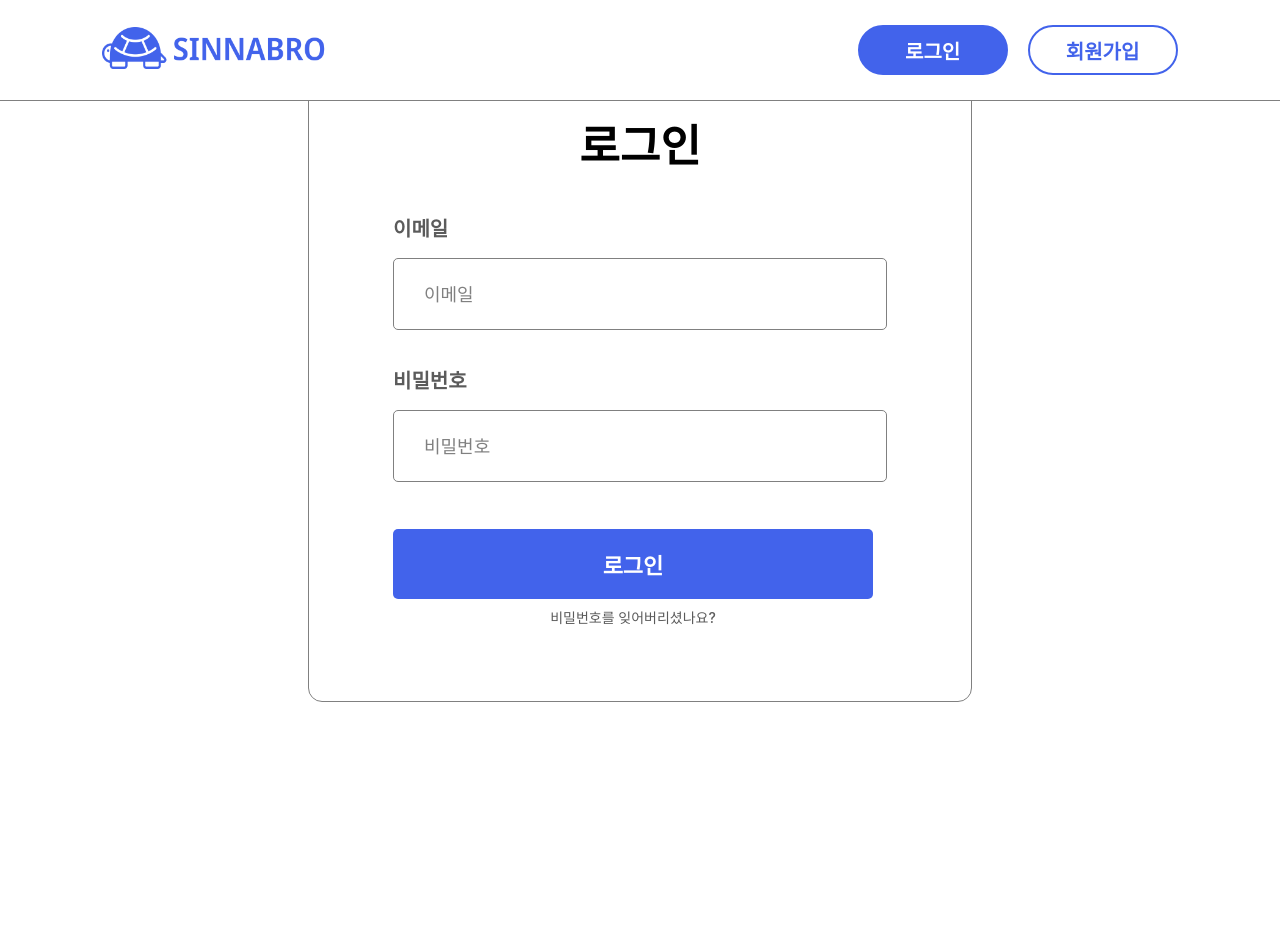
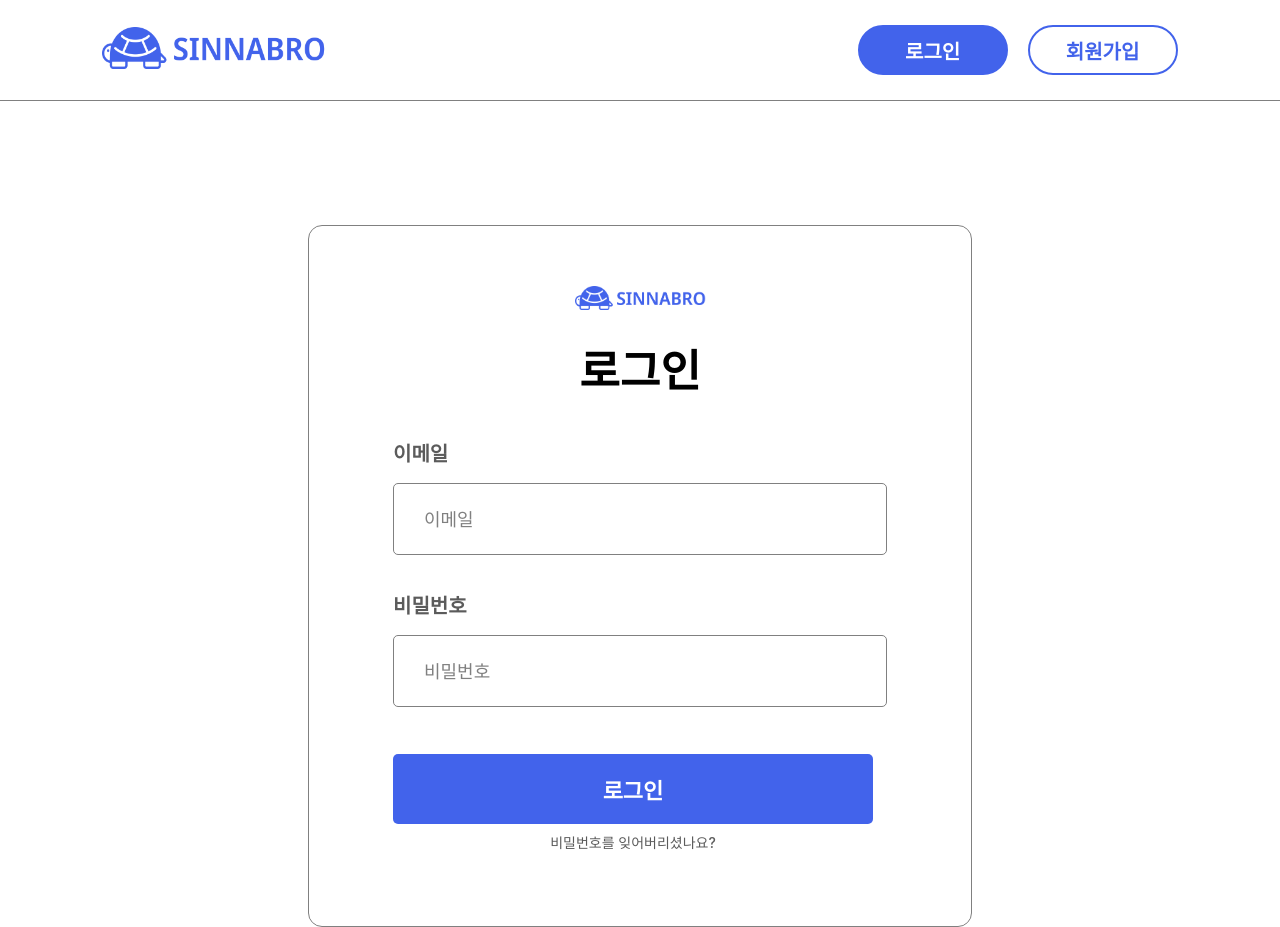
Before and after one commit to Sinnabro/Sinnabro_Frontend, a React (Create React App) app: page /login in a window 1280 px wide. Before the commit the page ends 800 px from the top, so only its background shows below. Built offline with nearby package versions, Linux system fonts and the light colour scheme.

Commit message:
Update LogInCom

```diff
--- a/src/components/LogInCom.js
+++ b/src/components/LogInCom.js
@@ -2,10 +2,9 @@ import styled from "styled-components";
 import { Link } from "react-router-dom";
 import { useState } from "react";
 
-import Header from "../components/Header";
 import { imgLogo } from "../assets";
 
-const LogIn = () => {
+const LogInCom = () => {
   // 변수 선언
   let check = true;
 
@@ -87,6 +86,7 @@ const LogIn = () => {
   };
 
   return (
+    <CoverDiv>
       <Div>
         <BoxDiv>
           <TitleLink to="/beforelogin">
@@ -127,11 +127,14 @@ const LogIn = () => {
             <LogInButton onClick={checkLogIn}>로그인</LogInButton>
 
             <CoverGoFindPwDiv>
-            <GoFindPwLink to="/findpw">비밀번호를 잊어버리셨나요?</GoFindPwLink>
+              <GoFindPwLink to="/findpw">
+                비밀번호를 잊어버리셨나요?
+              </GoFindPwLink>
             </CoverGoFindPwDiv>
           </BodyDiv>
         </BoxDiv>
       </Div>
+    </CoverDiv>
   );
 };
 
@@ -164,11 +167,14 @@ const inputStyle = {
 };
 
 // styled-components
-const Div = styled.div`
+const CoverDiv = styled.div`
   width: 100%;
   height: 100vh;
   display: flex;
   justify-content: center;
+`;
+const Div = styled.div`
+  margin-top: 225px;
 `;
 const BoxDiv = styled.div`
   width: 662px;
@@ -287,4 +293,4 @@ const GoFindPwLink = styled(Link)`
   }
 `;
 
-export default LogIn;
+export default LogInCom;
```
Lines whose indentation alone changed are shown as unchanged.
